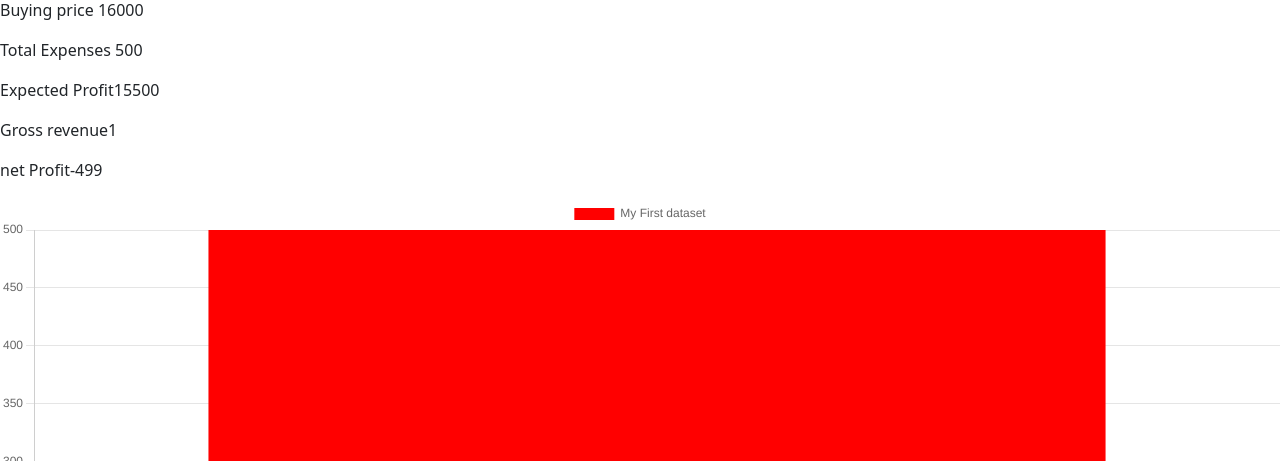
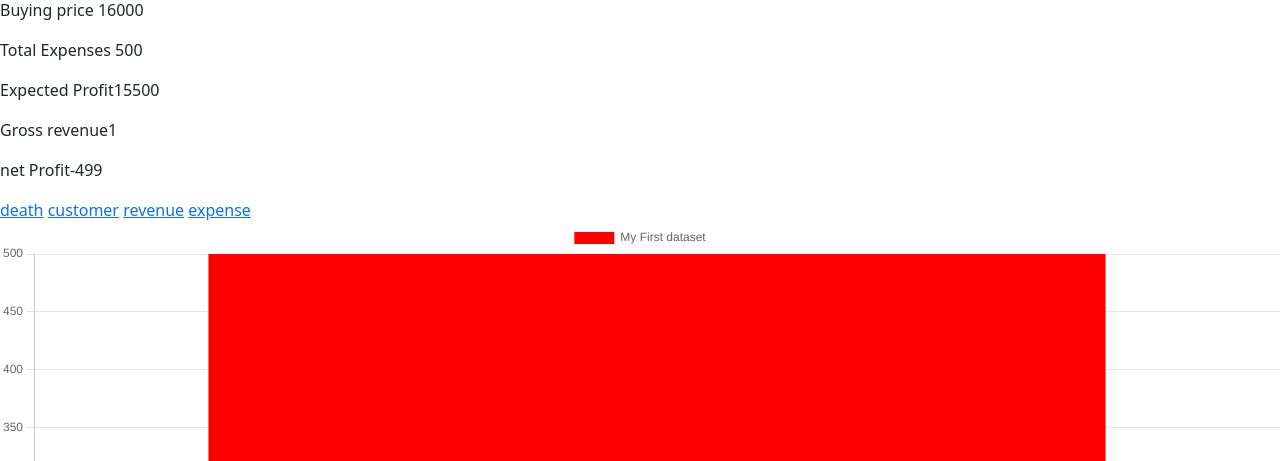
Before and after one commit to isaacmariga/Django-basic, a Django app: page /business/1 in a window 1280 px wide. Shown: the part 138-599 px from the top of the page. Run offline with Django 4.2, Linux system fonts and the light colour scheme; data comes from the database, SQL or seed files in the repository; data that the repository does not hold is empty; some libraries are stand-ins or nearby versions.

Commit message:
Adding form template content

```diff
--- a/business/models.py
+++ b/business/models.py
@@ -22,6 +22,12 @@ class Batch(models.Model):
 
 	def get_all():
 		result = Batch.objects.all()
+		return result
+
+
+	@classmethod
+	def get_by_id(cls, id):
+		result = Batch.objects.get(id=id)
 		return result
 
 	def total_cost(id):
--- a/business/templates/business/batch.html
+++ b/business/templates/business/batch.html
@@ -12,7 +12,10 @@
 <p>Expected Profit{{exp_profit}}</p>
 <p>Gross revenue{{rev}}</p>
 <p>net Profit{{real_profit}}</p>
-
+<a href="{%url 'new_death'%}">death</a>
+<a href="{%url 'new_customer'%}">customer</a>
+<a href="{%url 'new_revenue'%}">revenue</a>
+<a href="{%url 'new_expense'%}">expense</a>
 
 
 <!-- Charts -->
--- a/business/templates/business/new_batch.html
+++ b/business/templates/business/new_expense.html
@@ -4,7 +4,7 @@
 {{block.super}}
 
 
-<form action="{%url 'new_batch'%}" method="post" enctype="multipart/form-data">
+<form action="{%url 'new_expense'%}" method="post" enctype="multipart/form-data">
   {%csrf_token%}
 
   {% bootstrap_form form%}
--- a/business/urls.py
+++ b/business/urls.py
@@ -9,6 +9,10 @@ from django.conf.urls.static import static
 urlpatterns = [
   path('', views.home,name = 'home'),
   path('new_batch', views.new_batch,name = 'new_batch'),
+  path('new_customer', views.new_customer,name = 'new_customer'),
+  path('new_expense', views.new_expense,name = 'new_expense'),
+  path('new_revenue', views.new_revenue,name = 'new_revenue'),
+  path('new_death', views.new_death,name = 'new_death'),
   path('business/<id>', views.batch,name = 'batch'),
 ]
 
--- a/business/views.py
+++ b/business/views.py
@@ -1,6 +1,6 @@
 from django.shortcuts import render, redirect
-from .models import Batch, Deaths, Expenses, Revenue
-from .forms import BatchForm, DeathsForm, ExpensesForm, RevenueForm
+from .models import Batch, Deaths, Expenses, Revenue, Customers
+from .forms import BatchForm, DeathsForm, ExpensesForm, RevenueForm, CustomersForm
 from django.contrib.auth.decorators import login_required
 
 
@@ -57,8 +57,78 @@ def new_batch(request):
 			name = form.save(commit=False)
 			name.user = current_user
 			name.save()
-		return redirect( home )
+		return redirect( 'home' )
 	else:
 		form = BatchForm()
 
 	return render(request, 'business/new_batch.html', {'form': form})
+
+
+
+@login_required(login_url='/accounts/login/')
+def new_death(request):
+	batch = Batch.get_by_id(id)
+	current_user = request.user
+	if request.method == 'POST':
+		form = DeathsForm(request.POST)
+		if form.is_valid():
+			name = form.save(commit=False)
+			name.user = current_user
+			name.batch = batch
+			name.save()
+		return redirect( 'home' )
+	else:
+		form = DeathsForm()
+
+	return render(request, 'business/new_death.html', {'form': form})
+
+
+
+@login_required(login_url='/accounts/login/')
+def new_customer(request):
+	current_user = request.user
+	if request.method == 'POST':
+		form = CustomersForm(request.POST, request.FILES)
+		if form.is_valid():
+			name = form.save(commit=False)
+			name.user = current_user
+			name.save()
+		return redirect( 'home' )
+	else:
+		form = CustomersForm()
+
+	return render(request, 'business/new_customer.html', {'form': form})
+
+
+
+@login_required(login_url='/accounts/login/')
+def new_expense(request):
+	current_user = request.user
+	if request.method == 'POST':
+		form = ExpensesForm(request.POST, request.FILES)
+		if form.is_valid():
+			name = form.save(commit=False)
+			name.user = current_user
+			name.save()
+		return redirect( 'home' )
+	else:
+		form = ExpensesForm()
+
+	return render(request, 'business/new_expense.html', {'form': form})
+
+
+
+@login_required(login_url='/accounts/login/')
+def new_revenue(request):
+	current_user = request.user
+	if request.method == 'POST':
+		form = RevenueForm(request.POST, request.FILES)
+		if form.is_valid():
+			name = form.save(commit=False)
+			name.user = current_user
+			name.save()
+		return redirect( 'home' )
+	else:
+		form = RevenueForm()
+
+	return render(request, 'business/new_revenue.html', {'form': form})
```
Also changed, not shown: business/templates/business/new_customer.html (+16 -0 lines), business/templates/business/new_revenue.html (+16 -0 lines).
